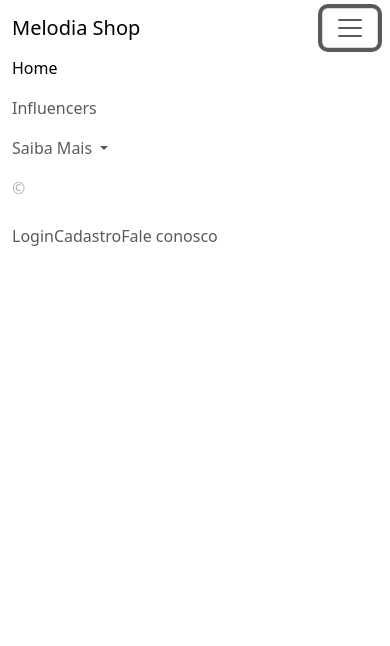
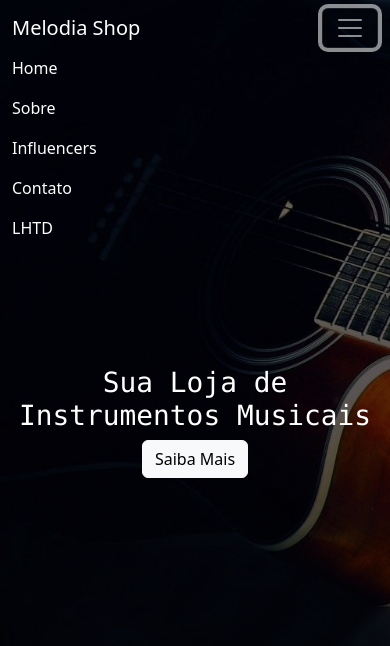
Before and after one commit to AldairRochaofc/Projeto-Marketplace, a plain HTML site: page index.html in a window 390 px wide. Both pictures are taken after a click on the button "Toggle navigation". Drawn offline with nearby package versions, Linux system fonts and the light colour scheme.

Commit message:
Landing Page - Inicial

```diff
--- a/index.html
+++ b/index.html
@@ -6,49 +6,59 @@
     <link href="https://cdn.jsdelivr.net/npm/bootstrap@5.3.2/dist/css/bootstrap.min.css" rel="stylesheet" integrity="sha384-T3c6CoIi6uLrA9TneNEoa7RxnatzjcDSCmG1MXxSR1GAsXEV/Dwwykc2MPK8M2HN" crossorigin="anonymous">
     <script src="https://cdn.jsdelivr.net/npm/bootstrap@5.3.2/dist/js/bootstrap.bundle.min.js" integrity="sha384-C6RzsynM9kWDrMNeT87bh95OGNyZPhcTNXj1NW7RuBCsyN/o0jlpcV8Qyq46cDfL" crossorigin="anonymous"></script>
     <title>Melodia Shop</title>
+    <style>
+      .banner-image{
+        background-image: url('Assests/Instruments_to_sell/Guitarblack.png');
+        background-size: cover;
+      }
+    </style>
 </head>
 <body>
-<nav class="navbar navbar-expand-lg ">
-  <div class="container-fluid">
+<!-- Navbar  -->
+<nav class="navbar fixed-top navbar-expand-lg navbar-dark p-md-3">
+  <div class="container">
     <a class="navbar-brand" href="#">Melodia Shop</a>
-    <button class="navbar-toggler" type="button" data-bs-toggle="collapse" data-bs-target="#navbarSupportedContent" aria-controls="navbarSupportedContent" aria-expanded="false" aria-label="Toggle navigation">
+    <button
+      class="navbar-toggler"
+      type="button"
+      data-bs-toggle="collapse"
+      data-bs-target="#navbarNav"
+      aria-controls="navbarNav"
+      aria-expanded="false"
+      aria-label="Toggle navigation"
+    >
       <span class="navbar-toggler-icon"></span>
     </button>
-    <div class="collapse navbar-collapse" id="navbarSupportedContent">
-      <ul class="navbar-nav me-auto mb-2 mb-lg-0">
+
+    <div class="collapse navbar-collapse" id="navbarNav">
+      <div class="mx-auto"></div>
+      <ul class="navbar-nav">
         <li class="nav-item">
-          <a class="nav-link active" aria-current="page" href="#">Home</a>
+          <a class="nav-link text-white" href="#">Home</a>
         </li>
         <li class="nav-item">
-          <a class="nav-link" href="#">Influencers</a>
-        </li>
-        <li class="nav-item dropdown">
-          <a class="nav-link dropdown-toggle" href="#" role="button" data-bs-toggle="dropdown" aria-expanded="false">
-            Saiba Mais
-          </a>
-          <ul class="dropdown-menu">
-            <li><a class="dropdown-item" href="#">Violino Acústico</a></li>
-            <li><a class="dropdown-item" href="#">Bateria Rock</a></li>
-            <li><hr class="dropdown-divider"></li>
-            <li><a class="dropdown-item" href="#">Guitarra Ibanez</a></li>
-          </ul>
+          <a class="nav-link text-white" href="#">Sobre</a>
         </li>
         <li class="nav-item">
-          <a class="nav-link disabled" aria-disabled="true">&copy;</a>
+          <a class="nav-link text-white" href="#">Influencers</a>
+        </li>
+        <li class="nav-item">
+          <a class="nav-link text-white" href="#">Contato</a>
+        </li>
+        <li class="nav-item">
+          <a class="nav-link text-white" href="#">LHTD</a>
         </li>
       </ul>
-      <div class="align-self-end">
-        <ul class="navbar-nav">
-            <li class="nav-item d-flex">
-                <a href="" class="nav-link">Login</a>
-                <a href="" class="nav-link">Cadastro</a>
-                <a href="" class="nav-link">Fale conosco</a>
-            </li>
-        </ul>
-      </div>
     </div>
   </div>
 </nav>
+<div class="banner-image w-100 vh-100 d-flex justify-content-center align-items-center">
+  <div class="content text-center">
+    <h1 class="text-white font-monospace">Sua Loja de Instrumentos Musicais</h1>
+    <button type="button" class="btn btn-light">Saiba Mais</button>
+  </div>
+</div>
 
+</div>
 </body>
 </html>
```
Also changed, not shown: Assests/Instruments_to_sell/Guitarblack.png (added), Assests/Instruments_to_sell/wp2465235.jpg (added).
